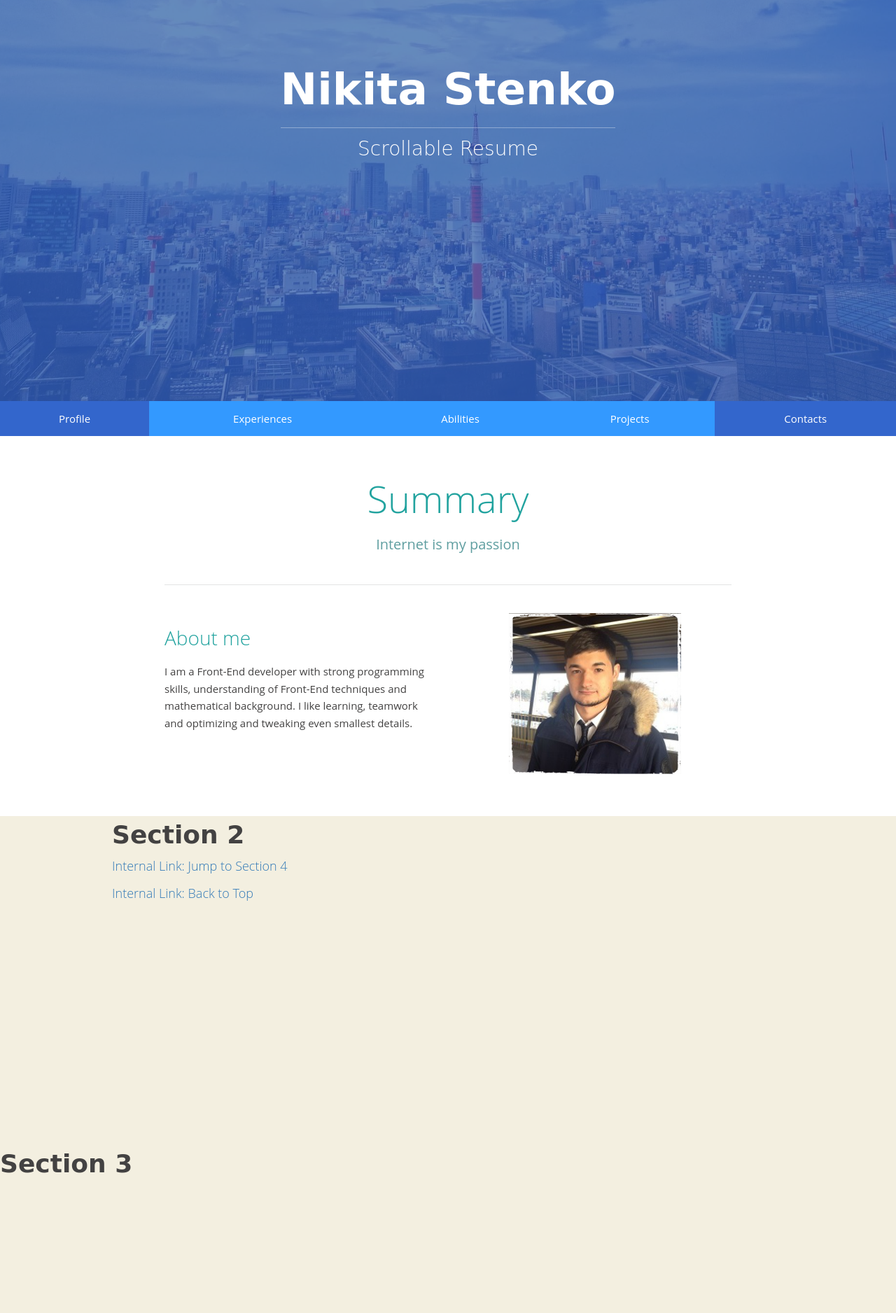
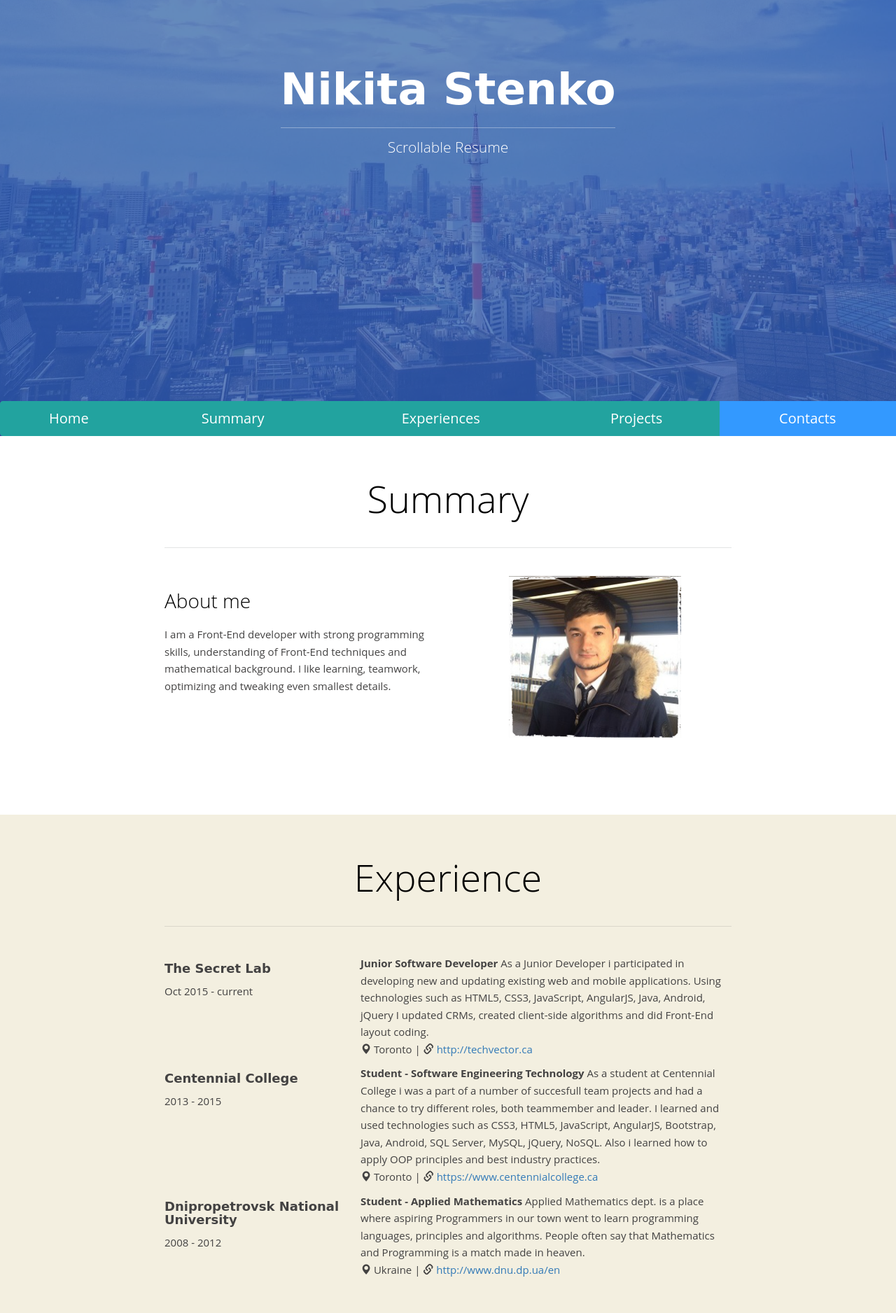
Before and after one commit to Marmidon/Scrollable-resume, a PHP site: page / in a window 1280 px wide. Shown: the part 177-2053 px from the top of the page at 70% size. Run offline with PHP 8.4, Linux system fonts and the light colour scheme; some libraries are stand-ins or nearby versions; some web fonts are replaced.

Commit message:
Experience panel added + fixed navigation (last link)

```diff
--- a/home.html
+++ b/home.html
@@ -33,7 +33,7 @@
         <div id="top" class="jumbotron section sTop">
 			<div class="container">
 				<h1>Nikita Stenko</h1>
-				<p class="lead">Scrollable Resume</p>
+				<p>Scrollable Resume</p>
 			</div>
 
 			<div class="overlay"></div>
@@ -54,9 +54,9 @@
 			<div class="collapse navbar-collapse navbar-ex1-collapse" >
 
 				<ul class="nav navbar-nav" id="collapsedNavbar">
-					<li><a href="#sTop">Profile</a></li>
-					<li><a href="#s1">Experiences</a></li>
-					<li><a href="#s2">Abilities</a></li>
+					<li><a href="#sTop">Home</a></li>
+					<li><a href="#s1">Summary</a></li>
+					<li><a href="#s2">Experiences</a></li>
 				    <li><a href="#s3">Projects</a></li>
                     <li><a href="#s4">Contacts</a></li>
 				</ul>
@@ -68,18 +68,17 @@
             <div class="background-white">
 			     <div id="profile" class="container">
                      <h2>Summary</h2>
-                     <p class="statement">Internet is my passion</p>
                      <hr />
 
                      <div class="row">
                          <div class="col-md-6">
 		                      <h3>About me</h3>
 		                          <p>
-                                      I am a Front-End developer with strong programming skills, understanding of Front-End techniques and mathematical background. I like learning, teamwork and optimizing and tweaking even smallest details.
+                                      I am a Front-End developer with strong programming skills, understanding of Front-End techniques and mathematical background. I like learning, teamwork, optimizing and tweaking even smallest details.
 					</p>
 	                   </div>
 	               <div class="col-md-6 text-center">
-		              <img src="view/images/nikitaPhoto.png" alt="Nikita Stenko" width="246" height="246" />
+		              <img class="myImage" src="view/images/nikitaPhoto.png" alt="Nikita Stenko" width="246" height="246" />
 	               </div>
                     </div>
               </div>
@@ -88,38 +87,115 @@
 
 
 
-	<div class="section s2">
-		<div class="inner">
-			<h1>Section 2</h1>
-			<p><a href="#s4" class="intLink">Internal Link: Jump to Section 4</a></p>
-			<p><a href="#sTop" class="intLink">Internal Link: Back to Top</a></p>
-		</div>
-	</div>
+	   <div class="section s2">
+		      <div class="experiences container">
+                  <h2>Experience</h2>
+                  <hr />
+                  <div class="experience row">
+		              <div class="col-md-4">
+			             <h4>The Secret Lab</h4>
+			             <p class="experience-period">
+				                Oct 2015				-
+				                current			</p>
+		              </div>
+		              <div class="col-md-8">
+                                <p>
+                                <strong>Junior Software Developer</strong>
+
+					               As a Junior Developer i participated in developing new and updating existing web and mobile applications. Using technologies such as HTML5, CSS3, JavaScript, AngularJS, Java, Android, jQuery I updated CRMs, created client-side algorithms and did Front-End layout coding.
+                                    <br>
+                                <span class="experience-details">
+					            <span class="location">
+						        <span class="glyphicon glyphicon-map-marker"></span>
+						          Toronto					</span>
+
+					           <span class="seperator">|</span>
+					           <span class="link">
+                               <span class="glyphicon glyphicon-link"></span>
+						       <a href="http://techvector.ca" target="_blank"> http://techvector.ca </a>
+					           </span>
+
+
+				                </span>
+                                </p>
+		              </div>
+	               </div>
+
+                  <div class="experience row">
+		              <div class="col-md-4">
+			             <h4>Centennial College</h4>
+			             <p class="experience-period">
+				                2013				-
+				                2015			</p>
+		              </div>
+		              <div class="col-md-8">
+                                <p>
+                                <strong>Student - Software Engineering Technology</strong>
+                                 As a student at Centennial College i was a part of a number of succesfull team projects and had a chance to try different roles, both teammember and leader. I learned and used technologies such as CSS3, HTML5, JavaScript, AngularJS, Bootstrap, Java, Android, SQL Server, MySQL, jQuery, NoSQL. Also i learned how to apply OOP principles and best industry practices.
+
+                                    <br>
+                                <span class="experience-details">
+					            <span class="location">
+						        <span class="glyphicon glyphicon-map-marker"></span>
+						          Toronto					</span>
+
+					           <span class="seperator">|</span>
+					           <span class="link">
+                               <span class="glyphicon glyphicon-link"></span>
+						       <a href="https://www.centennialcollege.ca" target="_blank"> https://www.centennialcollege.ca </a>
+					           </span>
+
+
+				                </span>
+                                </p>
+		              </div>
+	               </div>
+                  <div class="experience row">
+		              <div class="col-md-4">
+			             <h4>Dnipropetrovsk National University</h4>
+			             <p class="experience-period">
+				                2008				-
+				                2012			</p>
+		              </div>
+		              <div class="col-md-8">
+                                <p>
+                                <strong>Student - Applied Mathematics</strong>
+                                 Applied Mathematics dept. is a place where aspiring Programmers in our town went to learn programming languages, principles and algorithms. People often say that Mathematics and Programming is a match made in heaven.
+
+                                    <br>
+                                <span class="experience-details">
+					            <span class="location">
+						        <span class="glyphicon glyphicon-map-marker"></span>
+						          Ukraine					</span>
+
+					           <span class="seperator">|</span>
+					           <span class="link">
+                               <span class="glyphicon glyphicon-link"></span>
+						       <a href="http://www.dnu.dp.ua/en" target="_blank"> http://www.dnu.dp.ua/en </a>
+					           </span>
+
+
+				                </span>
+                                </p>
+		              </div>
+	               </div>
+
+
+
+</div>
+        </div>
 
 
 
 	<div class="section s3">
 
-			<h1>Section 3</h1>
-        <br>
-        <br>
-        <br>
-        <br>
-        <br>
-        <br>
-        <br>
-        <br>
-        <br>
-        <br>
-        <br>
-        <br>
+
+        <div id="projects" class="background-white">
+            <h2>Projects</h2>
 		</div>
-
+        </div>
 
         <div class="section s4">
-
-
-
         <div class="background-gray">
 			<div id="contact" class="container">
 				<h2>Contact</h2>
@@ -132,7 +208,7 @@
 	<div class="col-md-6">
 		<ul class="no-bullets">
 			<li>
-				<a href="http://linkedin.nl/in/pascalvgemert/" target="_blank">
+				<a href="" target="_blank">
 					<span class="icon icon-linkedin"></span>
 									</a>
 			</li>
@@ -141,7 +217,7 @@
 	<div class="col-md-6">
 		<ul class="no-bullets">
 			<li>
-				<a href="mailto:ln.tremegnavlacsap@lacsap">
+				<a href="mailto:nstenko1991@gmail.com">
 					<span class="icon icon-email"></span>
 					<span style="unicode-bidi:bidi-override; direction: rtl;">
 										</span>
@@ -160,8 +236,7 @@
 </div>			</div>
 		</div>
             	</div>
-        <div class="section s5">
-        </div>
+
 
         <!-- Script section!-->
 <script type="text/javascript" src="https://ajax.googleapis.com/ajax/libs/jquery/1.10.2/jquery.min.js"></script>
--- a/view/style.css
+++ b/view/style.css
@@ -1,9 +1,9 @@
 html, body { color: #434242; font-family: 'Open Sans', sans-serif !important; height: 100%;}
 body { background: #F3EFE0; font-size: 15px; line-height: 1.64; overflow-x: hidden;}
 
-h1, h2, h3, h4, h5, h6, .h1, .h2, .h3, .h4, .h5, .h6, strong, b { font-family: 'Open Sans', sans-serif; margin-bottom: 20px; }
+h1, h2, h3, h4, h5, h6, .h1, .h2, .h3, .h4, .h5, .h6, strong, b {  margin-bottom: 20px; }
 h1,h4 { font-weight: 700; margin-bottom: 10px; text-decoration-color: #FFCC99; font-family: 'Calligraffitti', cursive;}
-h2,h3 { font-weight: 300; color: #22A39F; }
+h2,h3 { font-weight: 300; color: black; } /*#22A39F*/
 h2 { font-size: 54px; text-align: center; }
 h3 { font-size: 28px; }
 
@@ -11,7 +11,9 @@ h3 { font-size: 28px; }
     font-family: 'Calligraffitti', cursive;
 }
 
-
+.myImage {
+    margin-bottom: 50px;
+}
 p.statement {
     text-align: center;
     color: cadetblue;
@@ -22,16 +24,16 @@ p.statement {
 .navbar-header {
     width: 100%;
 }
-.active1 {
-    background-color: #3366CC !important;
+.active {
+    background-color: #3399FF !important;
 }
-.navbar {background-color: blue;}
+.navbar {background-color: #22A39F;}
 .navbar-default .navbar-nav>li>a {
-    background: #3399FF;
-    color:white;
+    color:white !important;
+    font-size: 20px !important;
 }
 .navbar-default .navbar-nav>.active>a {
-   background-color: #3399FF;
+   background-color: #22A39F;
     color:white;
 }
 .navbar-default .navbar-nav>.active>a :hover {
@@ -95,8 +97,7 @@ p.statement {
     text-decoration: none !important;
 }
 .section {
-	width: 100%;
-	height: 500px;
+	height: auto;
 }
 
 .subMenu .inner {
```
Also changed, not shown: view/js/bootstrap.min.js, view/js/jquery.smint.js.
